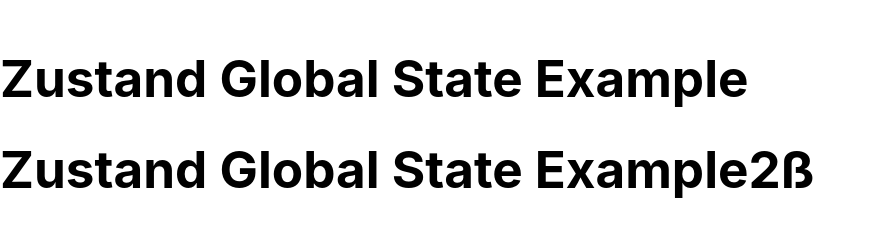
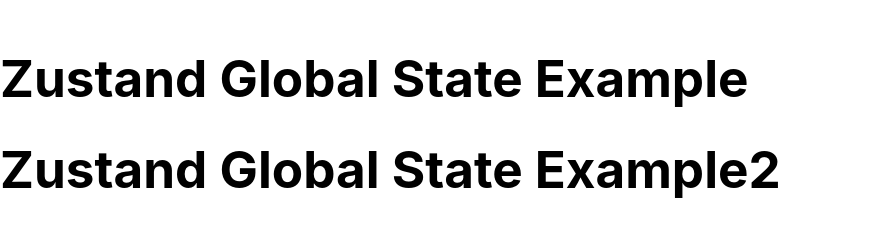
Before and after one commit to pritamramteke-samta/cygnus_website_local, a React (Vite) app in the folder frontend/cygnus/: page / in a window 1280 px wide. Shown: the part 230-468 px from the top of the page, without its empty margins (0-876 px from the left). Built offline with nearby package versions, Linux system fonts and the light colour scheme.

Commit message:
test commit

```diff
--- a/frontend/cygnus/src/App.tsx
+++ b/frontend/cygnus/src/App.tsx
@@ -3,8 +3,9 @@
 function App() {
   return (
     <div>
-      <h1>Zustand Global State Example</h1>
-      <h1>Zustand Global State Example2ß</h1>
+
+        <h1>Zustand Global State Example</h1>
+      <h1>Zustand Global State Example2  </h1>
       <Counter />
     </div>
   );
```
